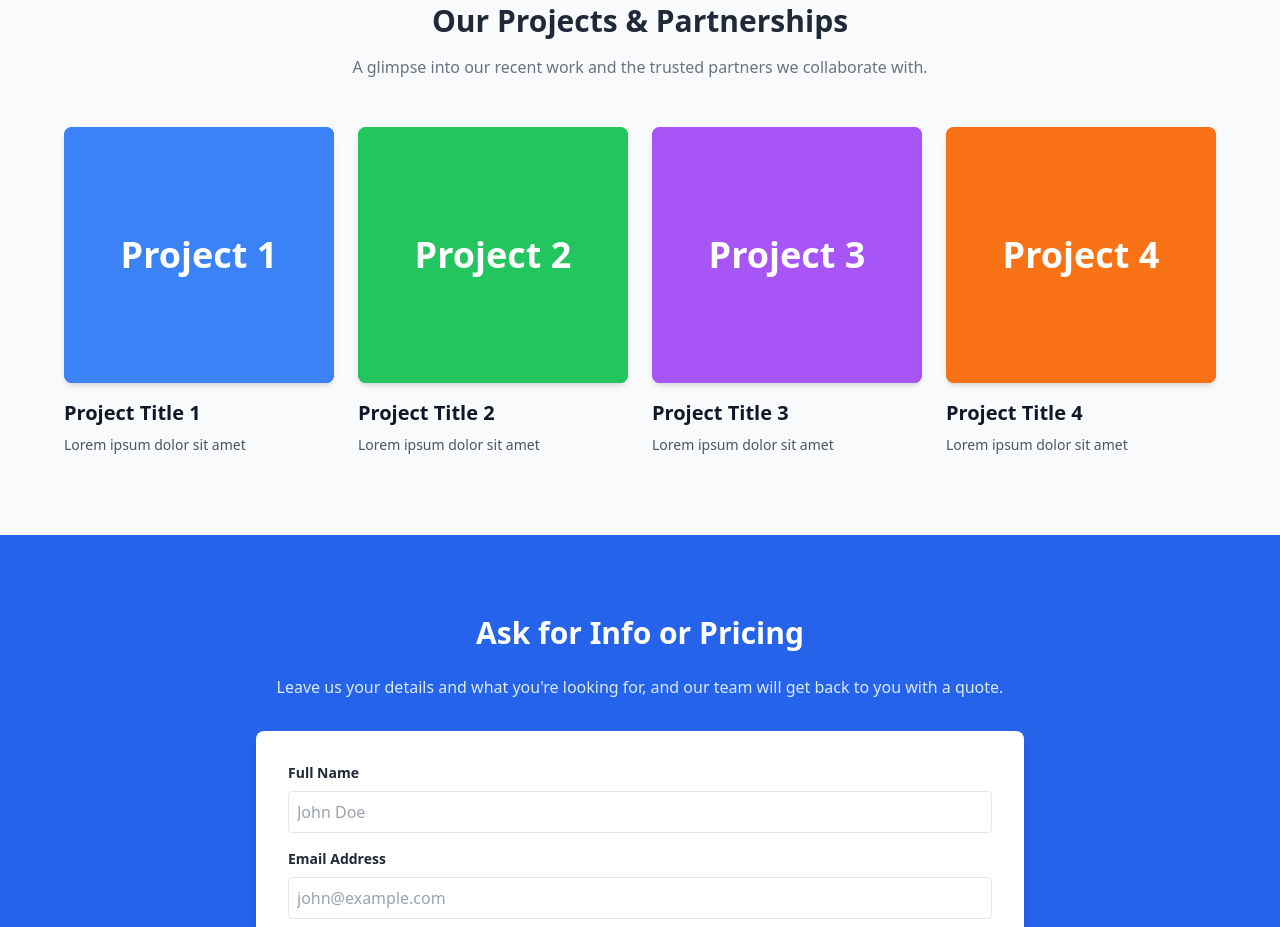
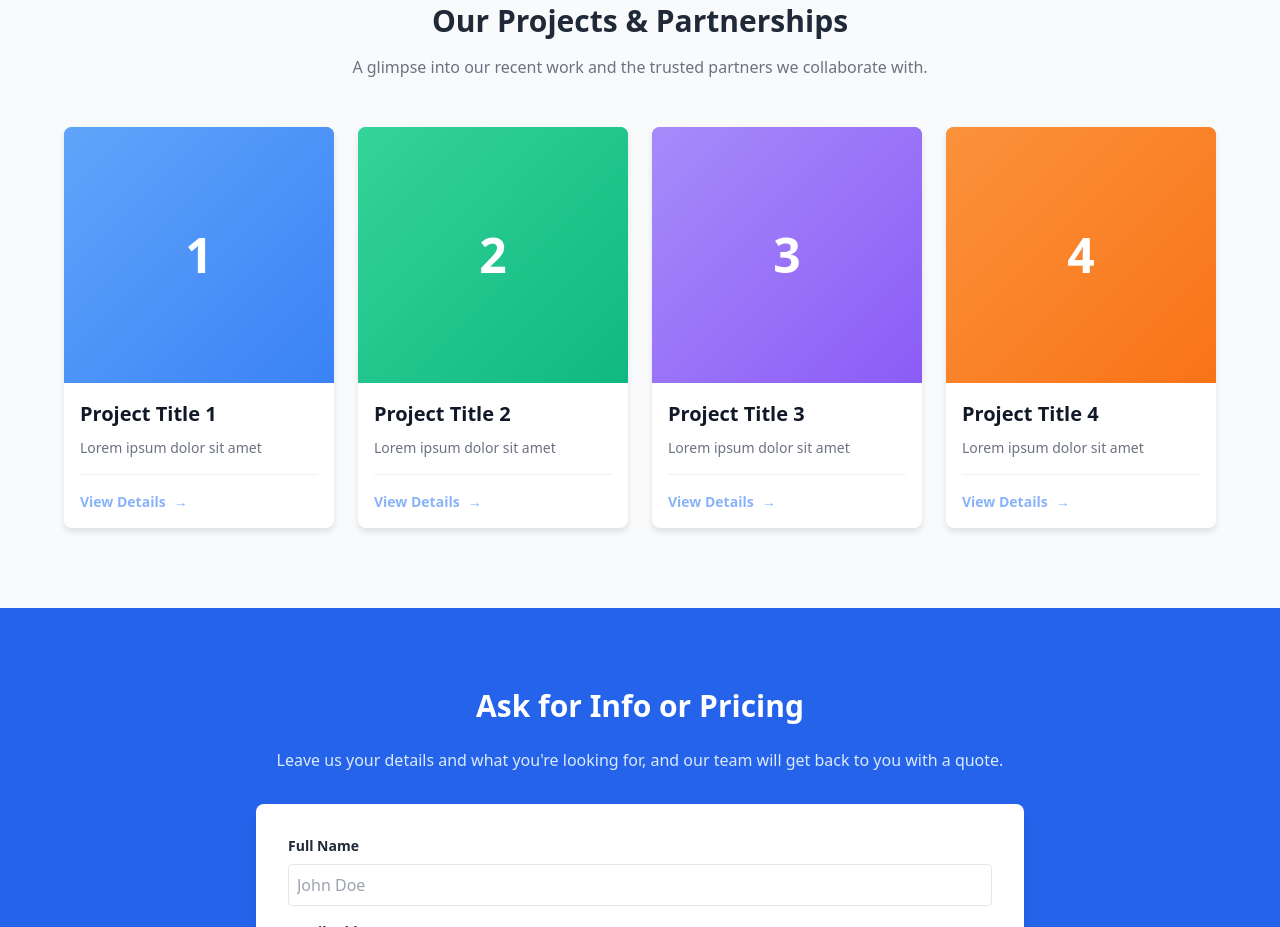
Before and after one commit to hoster59/webp, a plain HTML site: page index.html in a window 1280 px wide. Shown: the part 879-1806 px from the top of the page. Drawn offline with nearby package versions, Linux system fonts and the light colour scheme.

Commit message:
god bless claude

```diff
--- a/index.html
+++ b/index.html
@@ -76,63 +76,67 @@
                 <div>
                     <div class="grid grid-cols-2 md:grid-cols-4 gap-6" id="projectScroll">
                     <!-- Project 1 -->
-                    <div class="project-card cursor-pointer transition-all duration-300 group" data-description="Lorem ipsum dolor sit amet consectetur adipisicing elit. Distinctio id aut facere, error architecto numquam ab expedita labore incidunt. Voluptatum nemo assumenda sunt.">
-                        <div class="relative h-64 bg-gradient-to-br from-blue-400 to-blue-600 rounded-lg overflow-hidden shadow-md group-hover:shadow-xl transition-shadow flex flex-col justify-between">
-                            <div class="w-full h-full flex items-center justify-center bg-blue-500 text-white text-4xl font-bold">
-                                Project 1
-                            </div>
-                            <div class="description-overlay hidden absolute inset-0 bg-blue-700 bg-opacity-95 p-6 flex flex-col justify-center items-center text-white">
-                                <h4 class="text-2xl font-bold mb-4 text-center">Project Title 1</h4>
-                                <p class="text-sm text-center leading-relaxed">Lorem ipsum dolor sit amet consectetur adipisicing elit. Distinctio id aut facere, error architecto numquam ab expedita labore incidunt. Voluptatum nemo assumenda sunt.</p>
+                    <div class="project-card blue" data-description="Lorem ipsum dolor sit amet consectetur adipisicing elit. Distinctio id aut facere, error architecto numquam ab expedita labore incidunt. Voluptatum nemo assumenda sunt.">
+                        <div class="project-image">
+                            <span class="project-number">1</span>
+                            <div class="description-overlay">
+                                <h4>Project Title 1</h4>
+                                <p>Lorem ipsum dolor sit amet consectetur adipisicing elit. Distinctio id aut facere, error architecto numquam ab expedita labore incidunt. Voluptatum nemo assumenda sunt.</p>
                             </div>
                         </div>
-                        <h4 class="text-xl font-bold mt-4 text-gray-900">Project Title 1</h4>
-                        <p class="text-gray-600 text-sm mt-2">Lorem ipsum dolor sit amet</p>
+                        <div class="project-content">
+                            <h3>Project Title 1</h3>
+                            <p>Lorem ipsum dolor sit amet</p>
+                            <a href="#" class="view-details">View Details <span class="view-details-arrow">→</span></a>
+                        </div>
                     </div>
 
                     <!-- Project 2 -->
-                    <div class="project-card cursor-pointer transition-all duration-300 group" data-description="Lorem ipsum dolor sit amet, consectetur adipiscing elit. Sed do eiusmod tempor incididunt ut labore et dolore magna aliqua. Ut enim ad minim veniam quis nostrud.">
-                        <div class="relative h-64 bg-gradient-to-br from-green-400 to-green-600 rounded-lg overflow-hidden shadow-md group-hover:shadow-xl transition-shadow flex flex-col justify-between">
-                            <div class="w-full h-full flex items-center justify-center bg-green-500 text-white text-4xl font-bold">
-                                Project 2
-                            </div>
-                            <div class="description-overlay hidden absolute inset-0 bg-green-700 bg-opacity-95 p-6 flex flex-col justify-center items-center text-white">
-                                <h4 class="text-2xl font-bold mb-4 text-center">Project Title 2</h4>
-                                <p class="text-sm text-center leading-relaxed">Lorem ipsum dolor sit amet, consectetur adipiscing elit. Sed do eiusmod tempor incididunt ut labore et dolore magna aliqua. Ut enim ad minim veniam quis nostrud.</p>
+                    <div class="project-card green" data-description="Lorem ipsum dolor sit amet, consectetur adipiscing elit. Sed do eiusmod tempor incididunt ut labore et dolore magna aliqua. Ut enim ad minim veniam quis nostrud.">
+                        <div class="project-image">
+                            <span class="project-number">2</span>
+                            <div class="description-overlay">
+                                <h4>Project Title 2</h4>
+                                <p>Lorem ipsum dolor sit amet, consectetur adipiscing elit. Sed do eiusmod tempor incididunt ut labore et dolore magna aliqua. Ut enim ad minim veniam quis nostrud.</p>
                             </div>
                         </div>
-                        <h4 class="text-xl font-bold mt-4 text-gray-900">Project Title 2</h4>
-                        <p class="text-gray-600 text-sm mt-2">Lorem ipsum dolor sit amet</p>
+                        <div class="project-content">
+                            <h3>Project Title 2</h3>
+                            <p>Lorem ipsum dolor sit amet</p>
+                            <a href="#" class="view-details">View Details <span class="view-details-arrow">→</span></a>
+                        </div>
                     </div>
 
                     <!-- Project 3 -->
-                    <div class="project-card cursor-pointer transition-all duration-300 group" data-description="Lorem ipsum dolor sit amet consectetur adipisicing elit. Impedit nesciunt natus, quos quisquam asperiores sint architecto nobis provident expedita tenetur harum ab rerum.">
-                        <div class="relative h-64 bg-gradient-to-br from-purple-400 to-purple-600 rounded-lg overflow-hidden shadow-md group-hover:shadow-xl transition-shadow flex flex-col justify-between">
-                            <div class="w-full h-full flex items-center justify-center bg-purple-500 text-white text-4xl font-bold">
-                                Project 3
-                            </div>
-                            <div class="description-overlay hidden absolute inset-0 bg-purple-700 bg-opacity-95 p-6 flex flex-col justify-center items-center text-white">
-                                <h4 class="text-2xl font-bold mb-4 text-center">Project Title 3</h4>
-                                <p class="text-sm text-center leading-relaxed">Lorem ipsum dolor sit amet consectetur adipisicing elit. Impedit nesciunt natus, quos quisquam asperiores sint architecto nobis provident expedita tenetur harum ab rerum.</p>
+                    <div class="project-card purple" data-description="Lorem ipsum dolor sit amet consectetur adipisicing elit. Impedit nesciunt natus, quos quisquam asperiores sint architecto nobis provident expedita tenetur harum ab rerum.">
+                        <div class="project-image">
+                            <span class="project-number">3</span>
+                            <div class="description-overlay">
+                                <h4>Project Title 3</h4>
+                                <p>Lorem ipsum dolor sit amet consectetur adipisicing elit. Impedit nesciunt natus, quos quisquam asperiores sint architecto nobis provident expedita tenetur harum ab rerum.</p>
                             </div>
                         </div>
-                        <h4 class="text-xl font-bold mt-4 text-gray-900">Project Title 3</h4>
-                        <p class="text-gray-600 text-sm mt-2">Lorem ipsum dolor sit amet</p>
+                        <div class="project-content">
+                            <h3>Project Title 3</h3>
+                            <p>Lorem ipsum dolor sit amet</p>
+                            <a href="#" class="view-details">View Details <span class="view-details-arrow">→</span></a>
+                        </div>
                     </div>
 
                     <!-- Project 4 -->
-                    <div class="project-card cursor-pointer transition-all duration-300 group" data-description="Lorem ipsum dolor sit amet consectetur adipisicing elit. Culpa dolorum ratione veniam iusto alias neque, obcaecati est similique et consequatur ipsam recusandae quo.">
-                        <div class="relative h-64 bg-gradient-to-br from-orange-400 to-orange-600 rounded-lg overflow-hidden shadow-md group-hover:shadow-xl transition-shadow flex flex-col justify-between">
-                            <div class="w-full h-full flex items-center justify-center bg-orange-500 text-white text-4xl font-bold">
-                                Project 4
-                            </div>
-                            <div class="description-overlay hidden absolute inset-0 bg-orange-700 bg-opacity-95 p-6 flex flex-col justify-center items-center text-white">
-                                <h4 class="text-2xl font-bold mb-4 text-center">Project Title 4</h4>
-                                <p class="text-sm text-center leading-relaxed">Lorem ipsum dolor sit amet consectetur adipisicing elit. Culpa dolorum ratione veniam iusto alias neque, obcaecati est similique et consequatur ipsam recusandae quo.</p>
+                    <div class="project-card orange" data-description="Lorem ipsum dolor sit amet consectetur adipisicing elit. Culpa dolorum ratione veniam iusto alias neque, obcaecati est similique et consequatur ipsam recusandae quo.">
+                        <div class="project-image">
+                            <span class="project-number">4</span>
+                            <div class="description-overlay">
+                                <h4>Project Title 4</h4>
+                                <p>Lorem ipsum dolor sit amet consectetur adipisicing elit. Culpa dolorum ratione veniam iusto alias neque, obcaecati est similique et consequatur ipsam recusandae quo.</p>
                             </div>
                         </div>
-                        <h4 class="text-xl font-bold mt-4 text-gray-900">Project Title 4</h4>
-                        <p class="text-gray-600 text-sm mt-2">Lorem ipsum dolor sit amet</p>
+                        <div class="project-content">
+                            <h3>Project Title 4</h3>
+                            <p>Lorem ipsum dolor sit amet</p>
+                            <a href="#" class="view-details">View Details <span class="view-details-arrow">→</span></a>
+                        </div>
                     </div>
                 </div>
             </div>
@@ -140,6 +144,24 @@
     </section>
 
     <style>
+        :root {
+            --color-blue: #3B82F6;
+            --color-blue-light: #60A5FA;
+            --color-blue-dark: #1E40AF;
+            --color-green: #10B981;
+            --color-green-light: #34D399;
+            --color-green-dark: #047857;
+            --color-purple: #8B5CF6;
+            --color-purple-light: #A78BFA;
+            --color-purple-dark: #5B21B6;
+            --color-orange: #F97316;
+            --color-orange-light: #FB923C;
+            --color-orange-dark: #C2410C;
+            --shadow-normal: 0 4px 6px rgba(0, 0, 0, 0.1);
+            --shadow-hover: 0 20px 25px rgba(0, 0, 0, 0.15), 0 10px 10px rgba(0, 0, 0, 0.1);
+            --transition-smooth: 0.3s cubic-bezier(0.4, 0, 0.2, 1);
+        }
+
         #projectScroll {
             display: grid;
             grid-template-columns: repeat(2, 1fr);
@@ -156,11 +178,165 @@
             display: flex;
             flex-direction: column;
             cursor: pointer;
-            transition: transform 0.3s ease;
+            border-radius: 0.5rem;
+            overflow: hidden;
+            background: white;
+            box-shadow: var(--shadow-normal);
+            transition: all var(--transition-smooth);
+            transform-origin: center;
         }
 
         .project-card:hover {
-            transform: translateY(-4px);
+            transform: scale(1.03) translateY(-8px);
+            box-shadow: var(--shadow-hover);
+        }
+
+        /* Project card image container */
+        .project-image {
+            position: relative;
+            height: 16rem;
+            display: flex;
+            align-items: center;
+            justify-content: center;
+            overflow: hidden;
+            transition: all var(--transition-smooth);
+            flex-shrink: 0;
+        }
+
+        .project-image::before {
+            content: '';
+            position: absolute;
+            inset: 0;
+            background: inherit;
+            z-index: 0;
+        }
+
+        .project-number {
+            position: relative;
+            z-index: 1;
+            font-size: 3rem;
+            font-weight: bold;
+            color: white;
+            transition: opacity var(--transition-smooth);
+        }
+
+        /* Hide number when overlay is visible */
+        .project-card:hover .project-number {
+            opacity: 0;
+            pointer-events: none;
+        }
+
+        .project-card.expanded-modal .project-number {
+            opacity: 0;
+            pointer-events: none;
+        }
+
+        /* Description overlay */
+        .description-overlay {
+            position: absolute;
+            inset: 0;
+            background: rgba(0, 0, 0, 0.85);
+            padding: 1.5rem;
+            display: flex;
+            flex-direction: column;
+            justify-content: center;
+            align-items: center;
+            text-align: center;
+            color: white;
+            opacity: 0;
+            pointer-events: none;
+            transition: opacity var(--transition-smooth) 0.1s;
+        }
+
+        .project-card:hover .description-overlay {
+            opacity: 1;
+            pointer-events: auto;
+        }
+
+        /* Show overlay when expanded in modal */
+        .project-card.expanded-modal .description-overlay {
+            opacity: 1;
+            pointer-events: auto;
+        }
+
+        .description-overlay h4 {
+            font-size: 1.5rem;
+            font-weight: bold;
+            margin-bottom: 1rem;
+        }
+
+        .description-overlay p {
+            font-size: 0.875rem;
+            line-height: 1.5;
+        }
+
+        /* Card content section */
+        .project-content {
+            display: flex;
+            flex-direction: column;
+            padding: 1rem;
+            flex-grow: 1;
+        }
+
+        .project-content h3 {
+            font-size: 1.25rem;
+            font-weight: bold;
+            color: #111827;
+            margin: 0;
+        }
+
+        .project-content p {
+            font-size: 0.875rem;
+            color: #6B7280;
+            margin: 0.5rem 0 0 0;
+            flex-grow: 1;
+        }
+
+        /* View Details Link */
+        .view-details {
+            margin-top: 1rem;
+            padding-top: 1rem;
+            border-top: 1px solid #E5E7EB;
+            display: inline-flex;
+            align-items: center;
+            gap: 0.5rem;
+            font-weight: 600;
+            font-size: 0.875rem;
+            text-decoration: none;
+            transition: all var(--transition-smooth);
+            opacity: 0.6;
+            color: #3B82F6;
+        }
+
+        .project-card:hover .view-details {
+            opacity: 1;
+            color: var(--color-blue-dark);
+            transform: translateX(4px);
+        }
+
+        .view-details-arrow {
+            transition: transform var(--transition-smooth);
+        }
+
+        .project-card:hover .view-details-arrow {
+            transform: translateX(4px);
+        }
+
+        /* Color variants */
+        .project-card.blue .project-image {
+            background: linear-gradient(135deg, var(--color-blue-light) 0%, var(--color-blue) 100%);
+        }
+
+        .project-card.green .project-image {
+            background: linear-gradient(135deg, var(--color-green-light) 0%, var(--color-green) 100%);
+        }
+
+        .project-card.purple .project-image {
+            background: linear-gradient(135deg, var(--color-purple-light) 0%, var(--color-purple) 100%);
+        }
+
+        .project-card.orange .project-image {
+            background: linear-gradient(135deg, var(--color-orange-light) 0%, var(--color-orange) 100%);
         }
 
         /* Modal overlay backdrop */
@@ -199,6 +375,8 @@
             width: 90vw;
             max-width: 600px;
             animation: expandCard 0.5s cubic-bezier(0.34, 1.56, 0.64, 1) forwards;
+            border-radius: 1rem;
+            box-shadow: 0 25px 50px rgba(0, 0, 0, 0.3);
         }
 
         @keyframes expandCard {
@@ -220,41 +398,18 @@
             }
         }
 
-        .project-card.expanded-modal .relative {
+        .project-card.expanded-modal .project-image {
             min-height: 400px;
         }
 
         @media (max-width: 768px) {
-            .project-card.expanded-modal .relative {
+            .project-card.expanded-modal .project-image {
                 min-height: 350px;
             }
         }
 
-        .project-card .relative {
-            transition: all 0.5s cubic-bezier(0.34, 1.56, 0.64, 1);
-        }
-
-        .description-overlay {
-            opacity: 0;
-            pointer-events: none;
-            transition: opacity 0.5s cubic-bezier(0.34, 1.56, 0.64, 1) 0.1s;
-        }
-
-        .description-overlay.show {
-            display: flex !important;
-            opacity: 1;
-            pointer-events: auto;
-        }
-
-        .project-card.active .description-overlay {
-            display: flex !important;
-            opacity: 1;
-            pointer-events: auto;
-        }
-
-        /* Hide title and description when in modal */
-        .project-card.expanded-modal > h4,
-        .project-card.expanded-modal > p {
+        /* Hide content section when in modal */
+        .project-card.expanded-modal .project-content {
             display: none;
         }
     </style>
```
